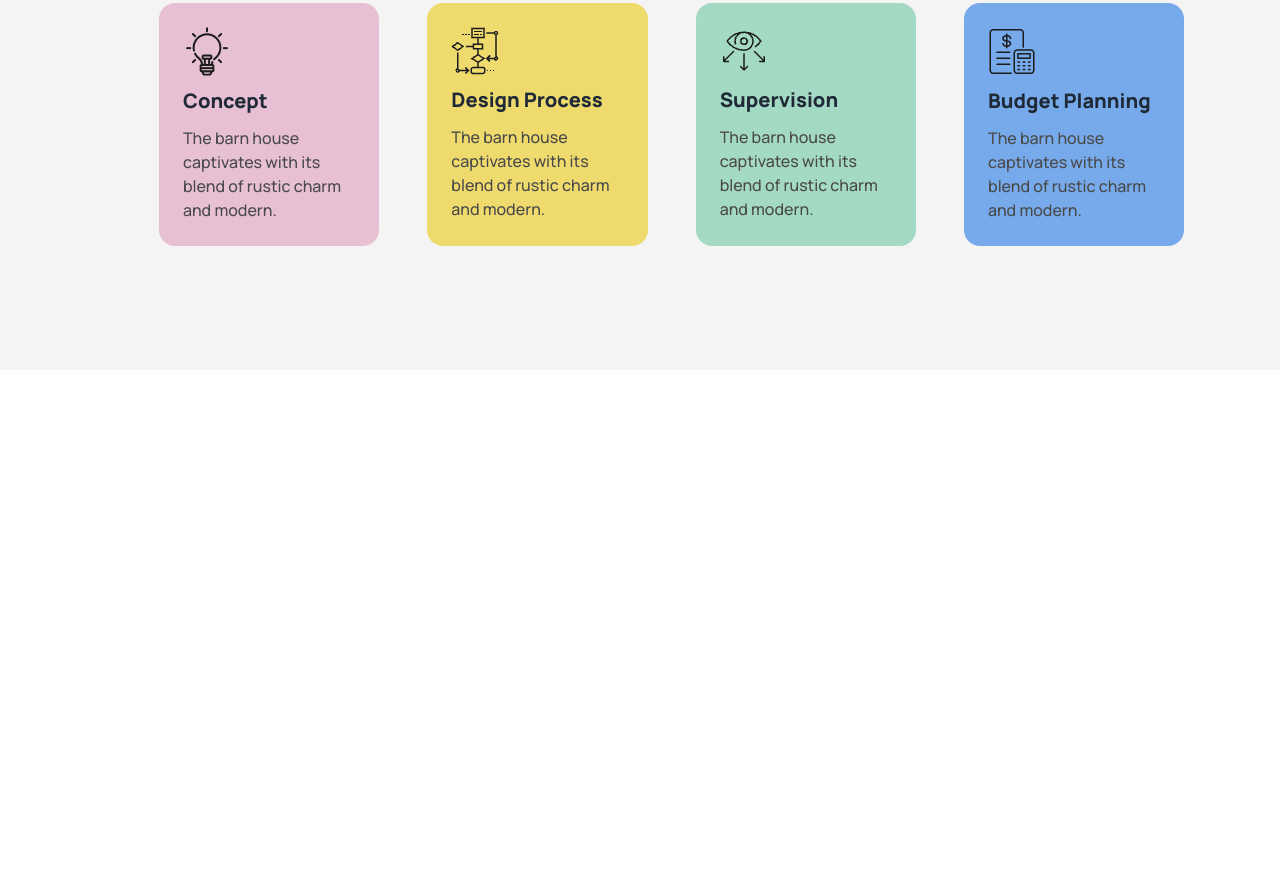
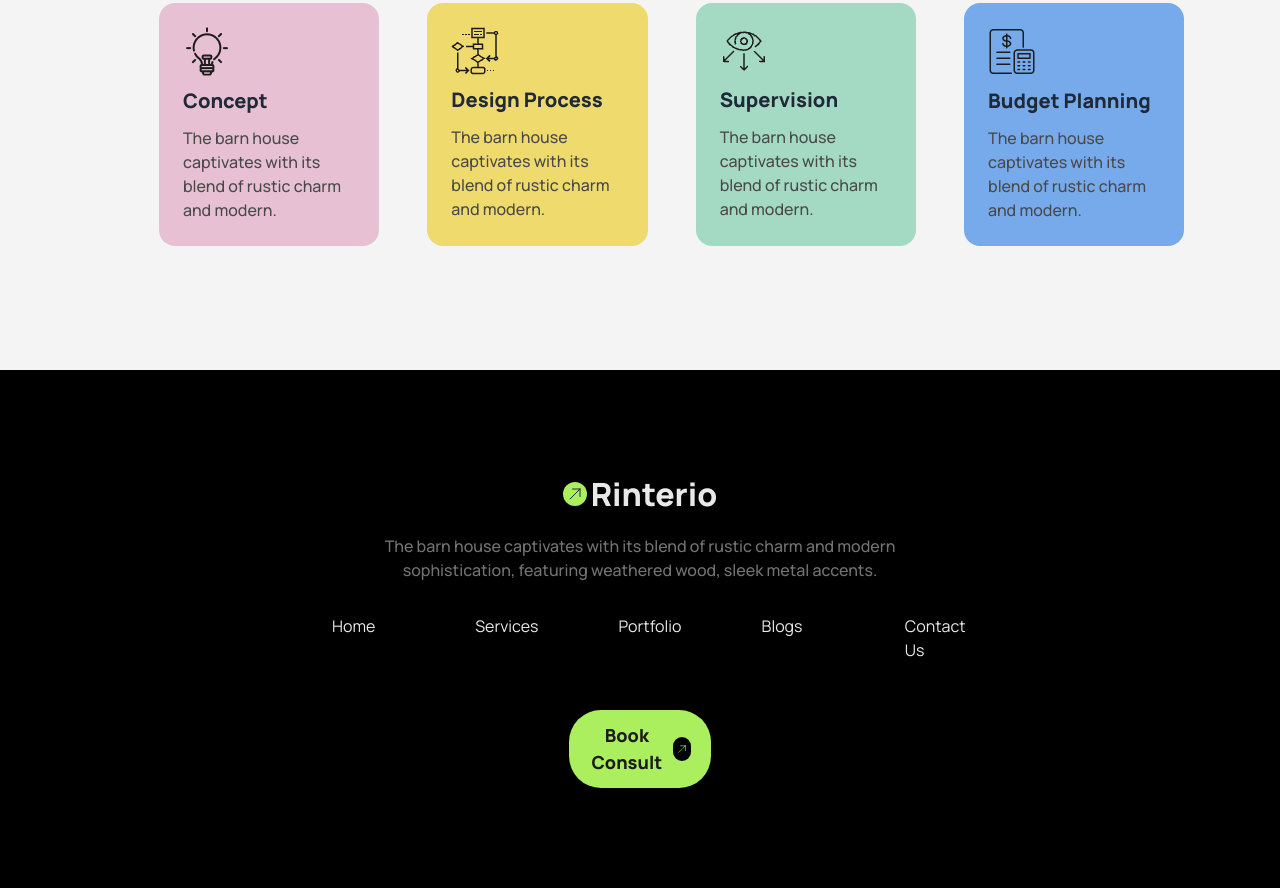
Before and after one commit to ramisa-zahara/Assignment-3, a website: page index.html in a window 1280 px wide. Shown: the part 1870-2758 px from the top of the page. Before the commit the page ends 2240 px from the top, so only its background shows below. Drawn offline with nearby package versions, Linux system fonts and the light colour scheme.

Commit message:
added footer section

```diff
--- a/index.html
+++ b/index.html
@@ -159,7 +159,7 @@
             </div>
             <div>
               <button
-                class="bg-[#ABEF5F80] font-bold rounded-[32px] px-6 w-[335px] h-[52px] lg:w-auto lg:h-auto lg:py-3 gap-2.5 border border-solid border-[#ABEF5F]"
+                class="bg-[#ABEF5F80] font-bold rounded-[32px] lg:px-6 px-[95px] py-2.5 lg:w-auto lg:h-auto lg:py-3 gap-2.5 border border-solid border-[#ABEF5F]"
               >
                 View Details
                 <svg
@@ -253,7 +253,7 @@
           </div>
           <div>
             <img
-              class="rounded-2xl lg:h-[480px] lg:w-[570px]"
+              class="rounded-2xl my-9 lg:m-auto lg:h-[480px] lg:w-[570px]"
               src="assets/Rectangle.png"
             />
           </div>
@@ -354,5 +354,76 @@
         </div>
       </section>
     </main>
+
+    <!-- footer-section -->
+    <footer class="bg-black">
+      <div class="lg:pt-[100px] pt-[72px] flex flex-col justify-center">
+        <!-- rinterio -->
+        <div class="grid grid-cols-1 justify-center px-8 lg:px-[380px] gap-4">
+          <div class="flex gap-1 items-center justify-center">
+            <!-- arrow-up-icon -->
+            <svg
+              xmlns="http://www.w3.org/2000/svg"
+              fill="none"
+              viewBox="0 0 24 24"
+              stroke-width="1.5"
+              stroke="currentColor"
+              class="size-6 inline rounded-[32px] bg-[#ABEF5F] p-1"
+            >
+              <path
+                stroke-linecap="round"
+                stroke-linejoin="round"
+                d="m4.5 19.5 15-15m0 0H8.25m11.25 0v11.25"
+              />
+            </svg>
+            <span class="font-extrabold text-[32px] text-[#E9E9E9]"
+              >Rinterio</span
+            >
+          </div>
+          <span class="text-[#737373] font-medium text-base text-center"
+            >The barn house captivates with its blend of rustic charm and modern
+            sophistication, featuring weathered wood, sleek metal accents.</span
+          >
+        </div>
+        <!-- nav -->
+        <div>
+          <ul
+            class="grid grid-cols-1 text-center lg:text-start lg:grid-cols-5 list-none gap-8 lg:gap-[100px] px-8 lg:px-[332px] pt-8"
+          >
+            <li>
+              <a class="text-[#E9E9E9] text-base">Home</a>
+            </li>
+            <li><a class="text-[#E9E9E9] text-base">Services</a></li>
+            <li><a class="text-[#E9E9E9] text-base">Portfolio</a></li>
+            <li><a class="text-[#E9E9E9] text-base">Blogs</a></li>
+            <li><a class="text-[#E9E9E9] text-base">Contact Us</a></li>
+          </ul>
+        </div>
+        <!-- button -->
+        <div
+          class="px-8 pt-8 pb-[72px] lg:px-[613px] lg:pt-[48px] lg:pb-[100px] grid justify-center w-full"
+        >
+          <button
+            class="rounded-[32px] px-[80px] lg:px-5 py-3 bg-[#ABEF5F] font-extrabold text-[18px] flex gap-2 items-center text-[#1C1C1C]"
+          >
+            Book Consult
+            <svg
+              xmlns="http://www.w3.org/2000/svg"
+              fill="none"
+              viewBox="0 0 24 24"
+              stroke-width="1.5"
+              stroke="currentColor"
+              class="size-6 inline rounded-[32px] text-[#ABEF5F] bg-black p-1"
+            >
+              <path
+                stroke-linecap="round"
+                stroke-linejoin="round"
+                d="m4.5 19.5 15-15m0 0H8.25m11.25 0v11.25"
+              />
+            </svg>
+          </button>
+        </div>
+      </div>
+    </footer>
   </body>
 </html>
```
